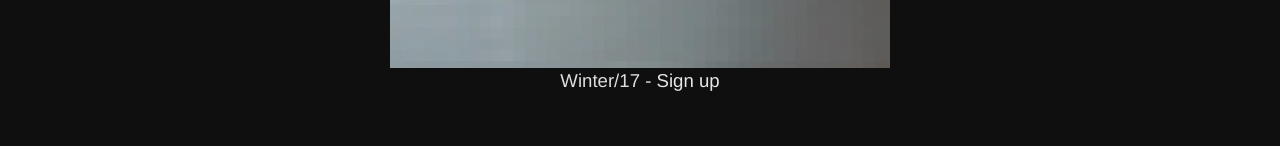
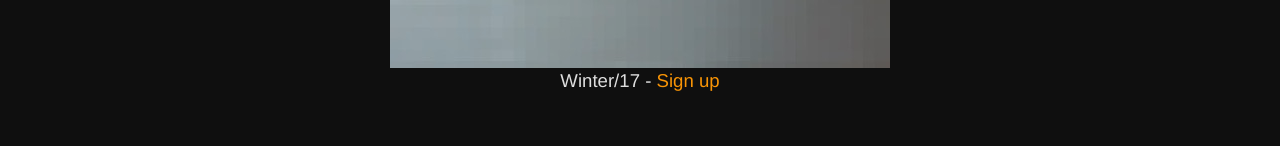
Before and after one commit to eugenelardy/SNLDesign, a Vue app in the folder intarwebs/: page /quickie-mart in a window 1280 px wide. Shown: the part 607-753 px from the top of the page. Built offline with nearby package versions, Linux system fonts and the light colour scheme; what vuefire would draw is missing.

Commit message:
Added link class.

```diff
--- a/intarwebs/src/components/Merch.vue
+++ b/intarwebs/src/components/Merch.vue
@@ -1,7 +1,7 @@
 <template>
   <div class="merch" id="merch" align="center">
     <img src="~@/assets/img/winter-17.jpg" class="img-responsive">
-    Winter/17 - <a href="https://goo.gl/forms/DkJMip9e59VnrN8k2">Sign up</a>
+    Winter/17 - <a class="text-warning" href="https://goo.gl/forms/DkJMip9e59VnrN8k2">Sign up</a>
 
     <br><br><br>
 
```
